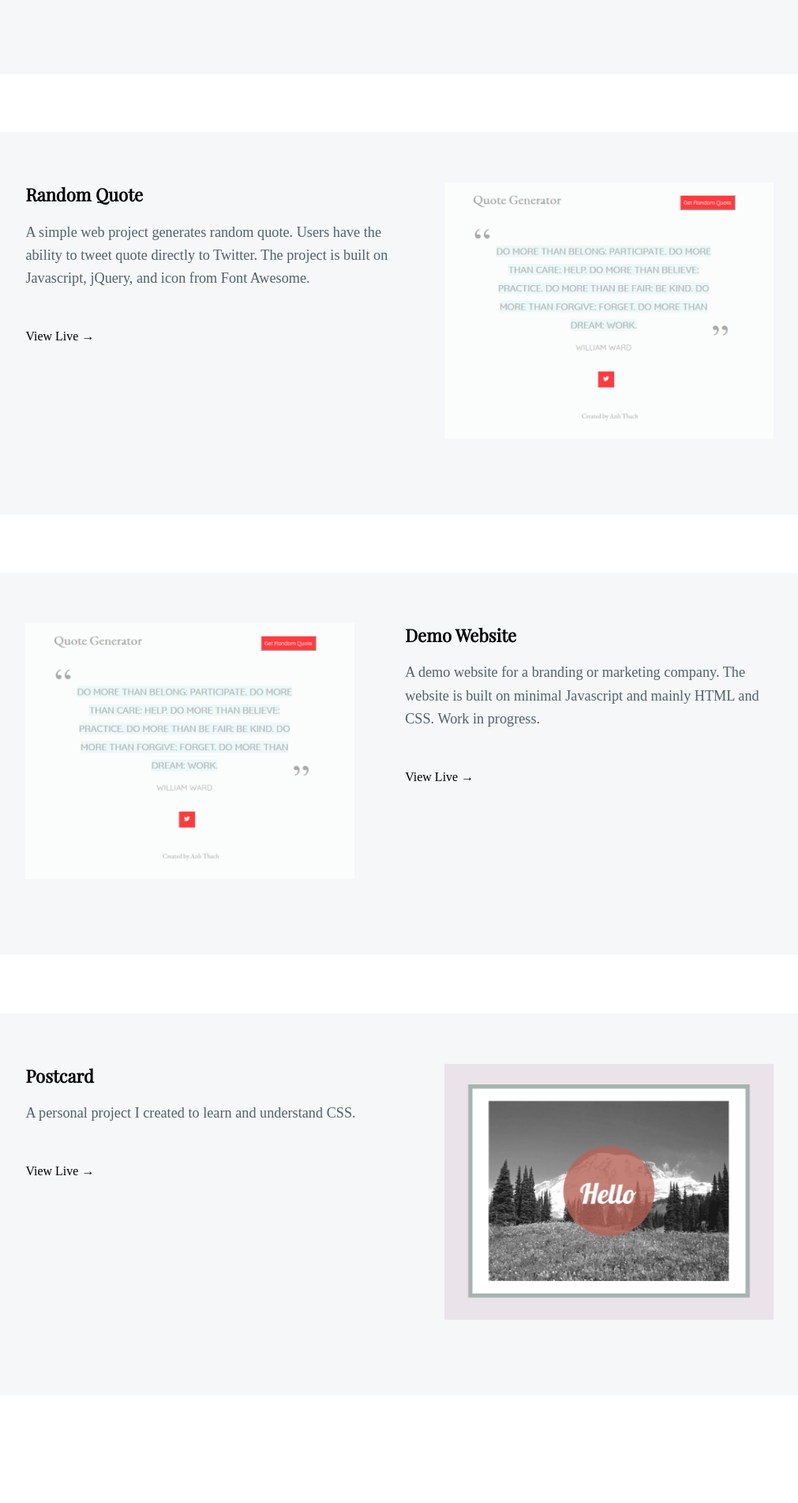
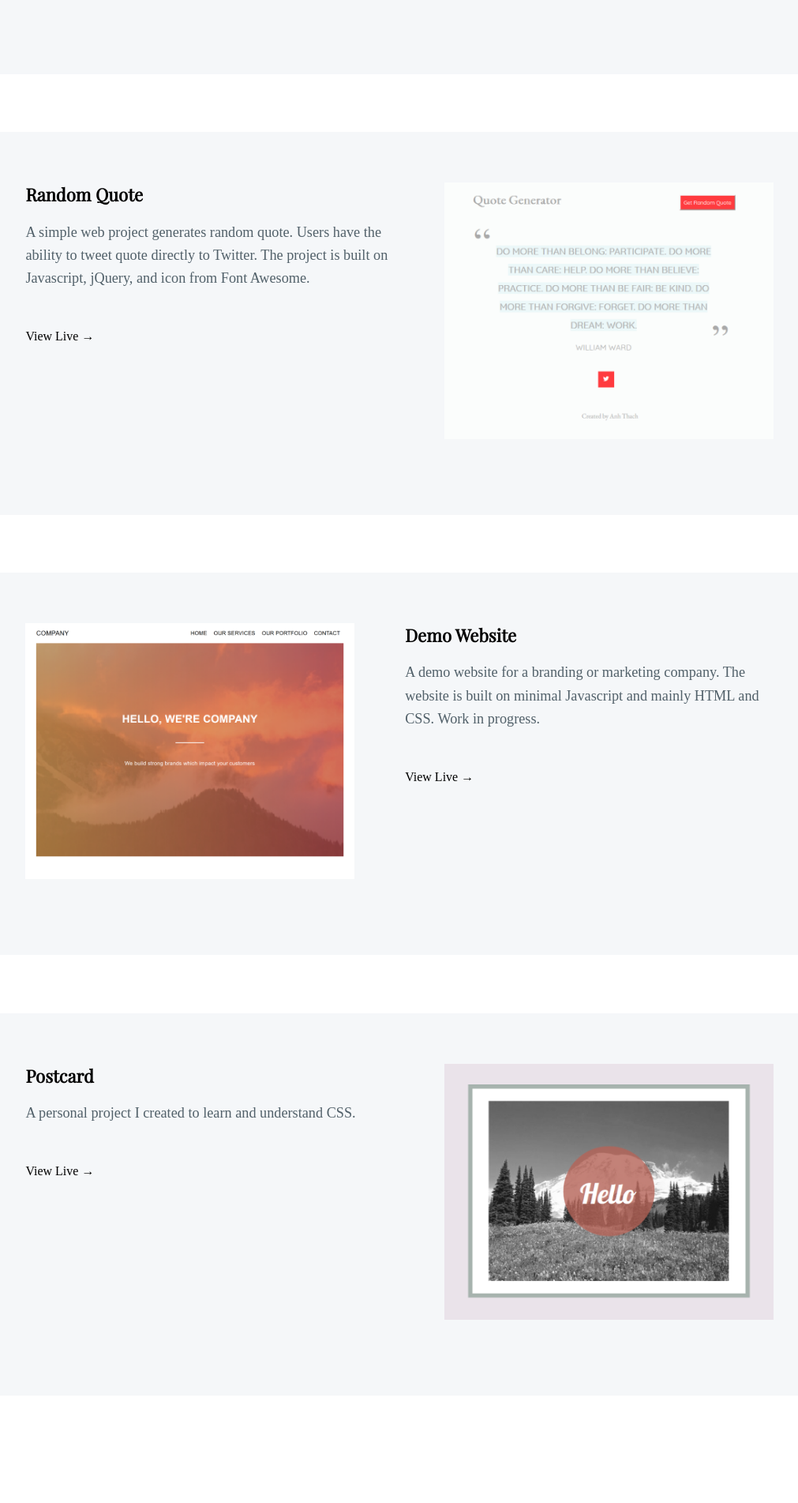
Before and after one commit to windan11/windan11.github.io, a Jekyll site: the page built from index.html, in a window 1280 px wide. Shown: the part 1254-3157 px from the top of the page at 79% size, without its empty margins (134-1145 px from the left). Built offline with Jekyll 4.4.1, drawn with Linux system fonts in a browser that asks for light colours; some web fonts are replaced.

Commit message:
Update default.html

```diff
--- a/_layouts/default.html
+++ b/_layouts/default.html
@@ -50,7 +50,7 @@
 				</div>
 				<div class="container">
 					<div class="clearfix">
-						<img src="assets/quote.png" class="left" alt="screenshot of project 5">
+						<img src="assets/demo.png" class="left" alt="screenshot of project 5">
 						<h4>Demo Website</h4>
 						<p>A demo website for a branding or marketing company. The website is built on minimal Javascript and mainly HTML and CSS. Work in progress.</p>
 						<div class="row">
@@ -64,7 +64,7 @@
 						<h4>Postcard</h4>
 						<p>A personal project I created to learn and understand CSS.</p>
 						<div class="row">
-							<a class="launch" href="#">View Live &rarr;</a>
+							<a class="launch" href="https://windan11.github.io/postcard/">View Live &rarr;</a>
 						</div>
 					</div>
 				</div>
```
